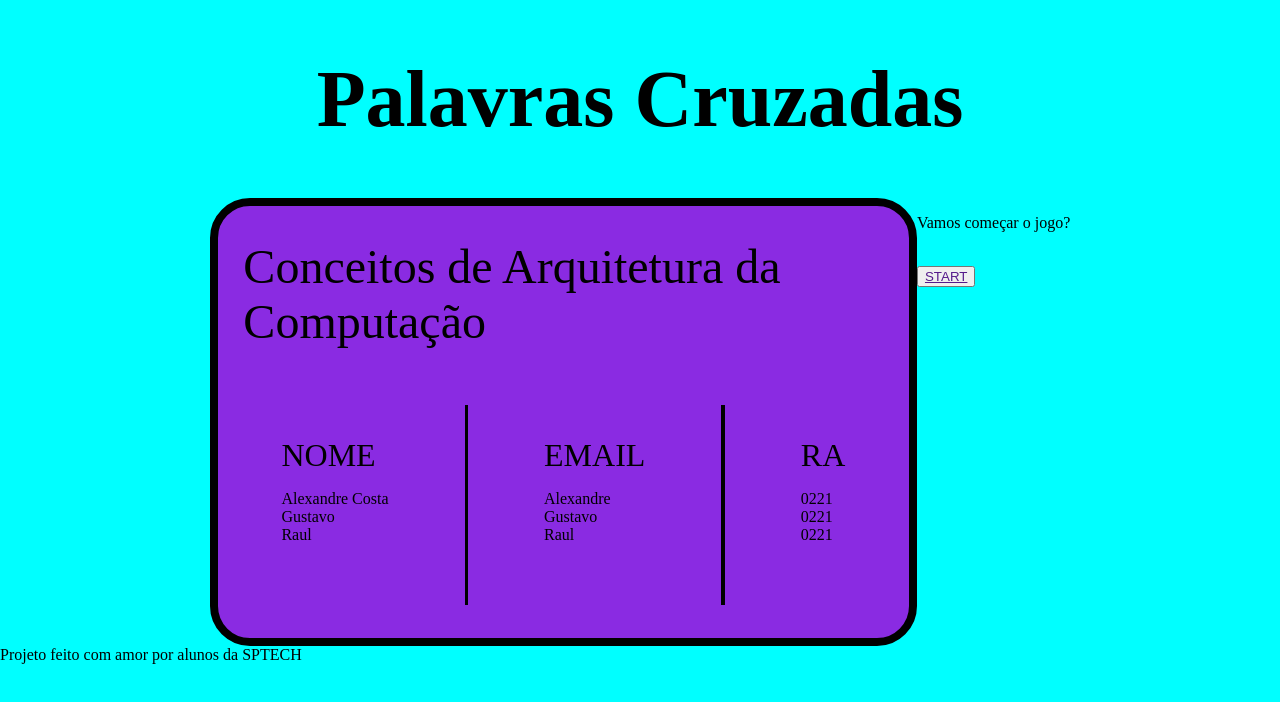
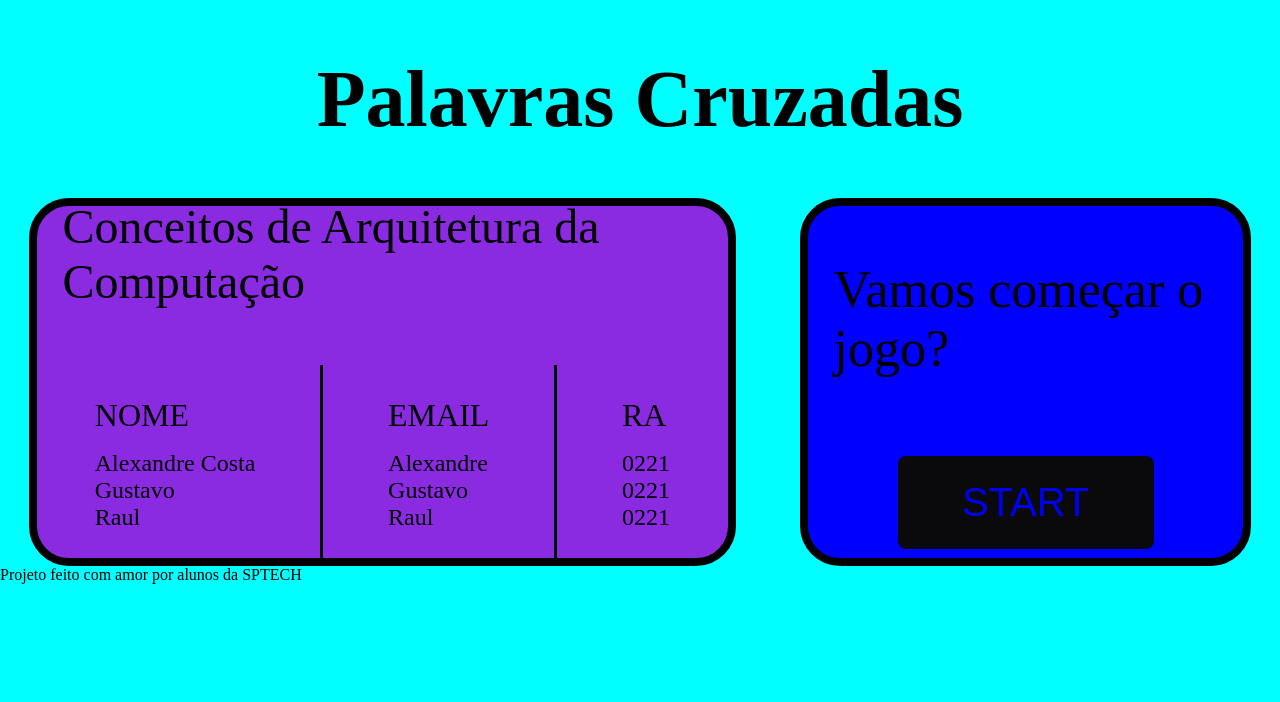
Before and after one commit to RaulMeira/Palavra-Cruzada-22-01, a plain HTML site: page inicial.html in a window 1280 px wide. Drawn offline with Linux system fonts and the light colour scheme.

Commit message:
tela inicial

```diff
--- a/inicial.html
+++ b/inicial.html
@@ -63,7 +63,7 @@
             <div class="start">
                 <p> Vamos começar o jogo?</p>
                 <br>
-                <button onclick="start()"><a href="">START</a></button>
+                <button onclick="start()" class="button"><a href="teste.html"><span>START</span></a></button>
             </div>
 
         </div>
--- a/style.css
+++ b/style.css
@@ -106,4 +106,5 @@ h2 {
       border: solid #999 1px;
       cursor: pointer;
       border-radius: 4px;
+
     }
--- a/styleInicial.css
+++ b/styleInicial.css
@@ -1,4 +1,4 @@
-body{
+body {
     background-color: aqua;
     margin: 0;
 }
@@ -11,13 +11,14 @@ body{
 
 }
 
-.conteiner h1{
+.conteiner h1 {
     font-size: 10vh;
     display: flex;
     justify-content: center;
 
 }
-.card .titulo{
+
+.card .titulo {
 
     font-size: 6vh;
     display: flex;
@@ -25,37 +26,107 @@ justify-content: center;
     /* margin-left: 10vw; */
 }
 
-.pega-card{
+.pega-card {
     display: flex;
-    justify-content: space-around;
+    justify-content: space-evenly;
 }
-.conteiner .card{
+
+.card {
     display: flex;
     flex-direction: column;
     justify-content: center;
     width: 50vw;
     background-color: blueviolet;
-    height: 50vh;
+    height: 40vh;
     padding: 2vh 2vw;
     border: 1vh black solid;
     border-radius: 5vh;
 }
-.card .escrita{
+
+.card .escrita {
     display: flex;
     flex-direction: row;
     justify-content: space-around;
     margin-top: 7vh;
 }
-.escrita p{
+
+.escrita p {
     font-size: 4vh;
     margin-bottom: 2vh;
 }
 
-.barra{
+.barra {
     height: 25vh;
     width: 0.25vw;
     background-color: black;
 }
-.start{
+
+.nome,
+.email,
+.RA {
+    font-size: 3vh;
+}
+
+.start {
+    width: 30vw;
+    height: 40vh;
+    padding: 2vh 2vw;
+    background-color: blue;
+    margin-left: 5vw;
+    border: 1vh black solid;
+    border-radius: 5vh;
+    display: flex;
+    flex-direction: column;
+    justify-content: center;
+    align-items: center;
 
 }
+
+.start p {
+    font-size: 6.5vh;
+}
+
+.button {
+    border-radius: 1vh;
+    background-color: rgb(10, 10, 12);
+    border: none;
+    color: white;
+    text-align: center;
+    font-size: 5vh;
+    padding: 3vh;
+    width: 20vw;
+    height: 13vh;
+    cursor: pointer;
+    margin: 1vh;
+}
+
+.button span {
+    position: relative;
+    transition: 0.5s;
+}
+
+.button span:after {
+    content: "\00bb";
+    position: absolute;
+    opacity: 0;
+    top: 0;
+    right: -8vh;
+    transition: 0.8s;
+}
+
+.button:hover span {
+    padding-right: 3vh;
+}
+
+.button:hover span:after {
+    opacity: 1;
+    right: 0;
+}
+
+a {
+    text-decoration: none;
+}
+
+footer{
+
+}
```
Lines whose indentation alone changed are shown as unchanged.
